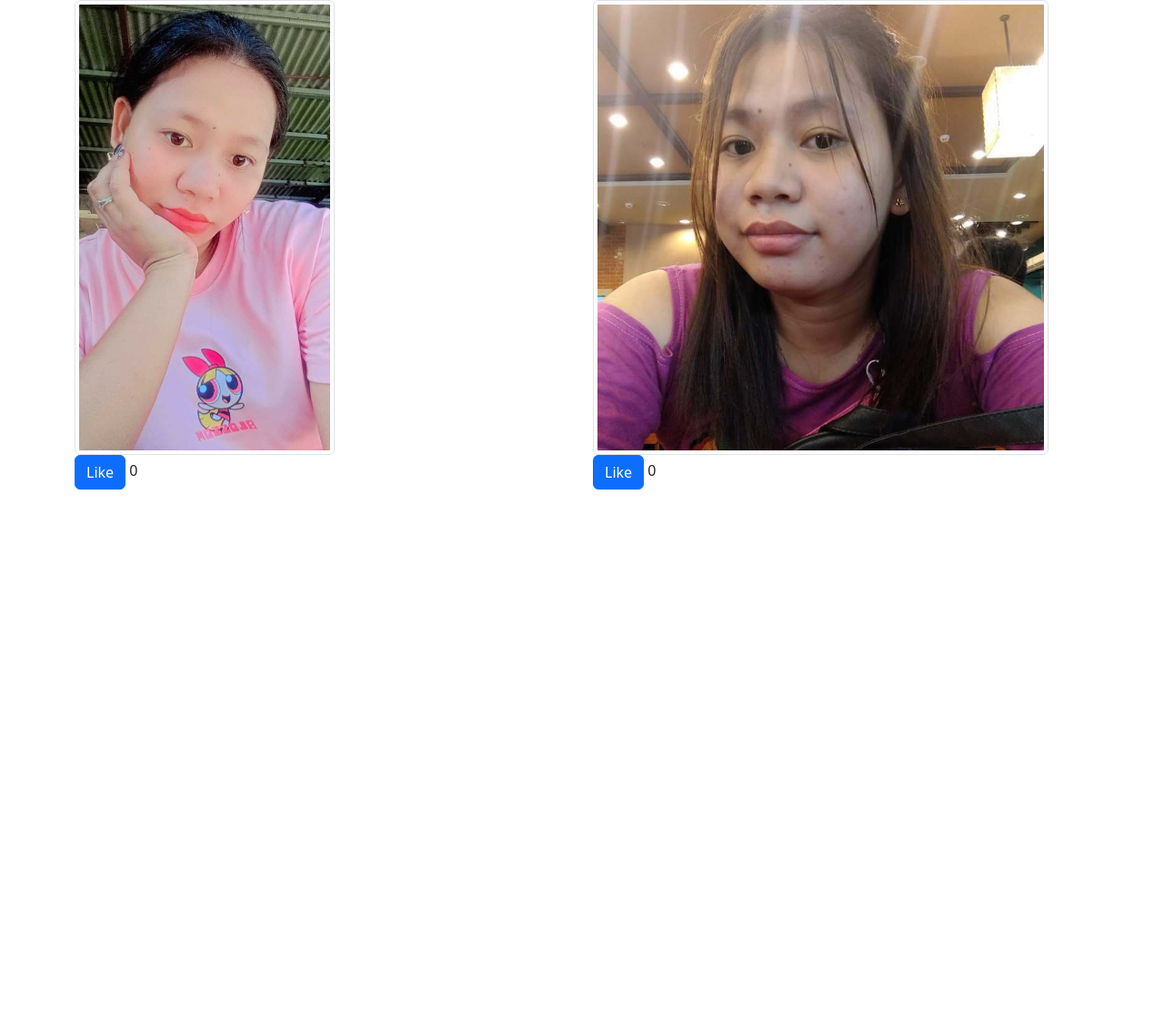
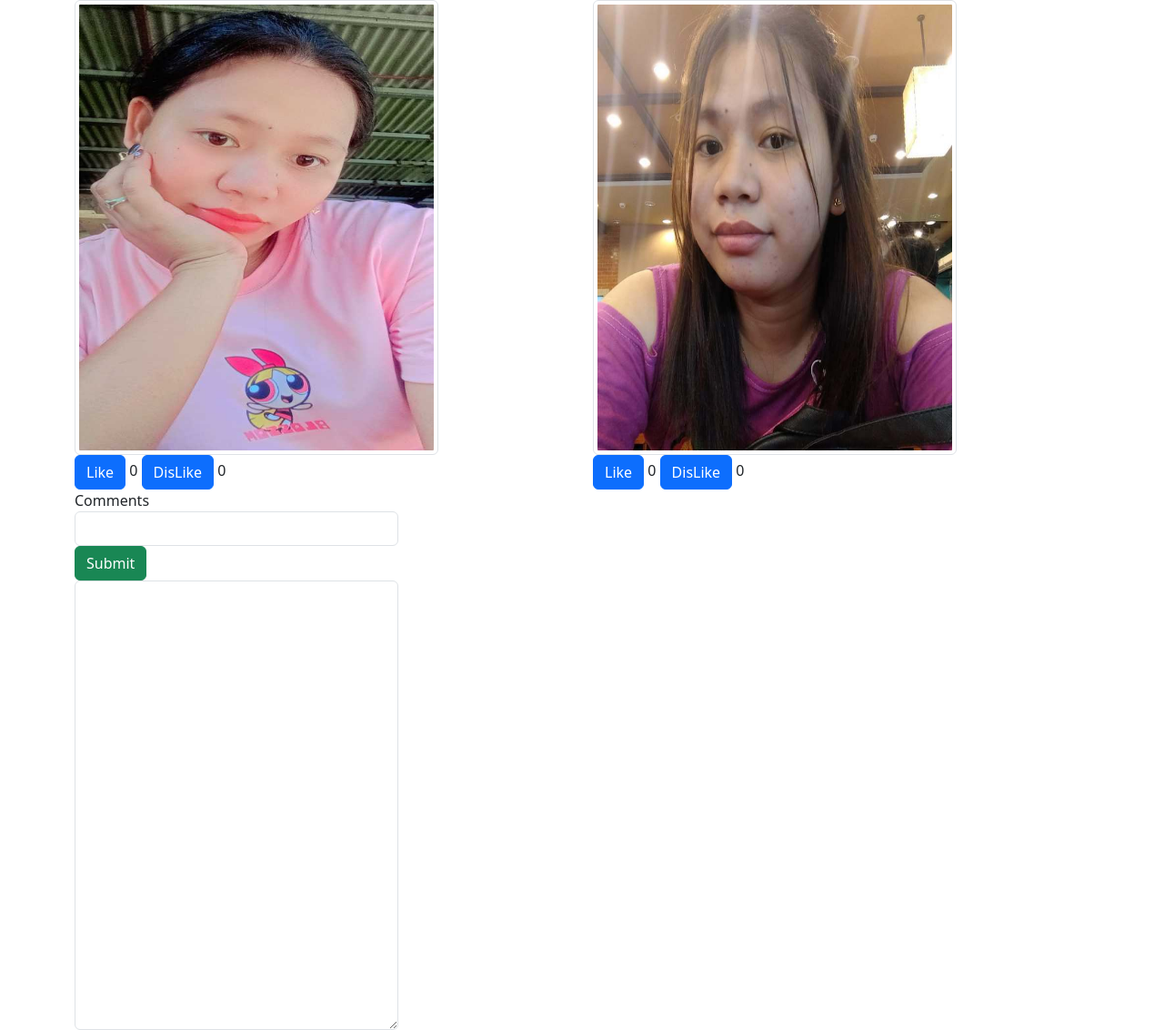
Before and after one commit to gladsjarillo/gladsjarillo, a plain HTML site: page index.html in a window 1280 px wide. Shown: the whole page at 91% size. Before the commit the page ends 800 px from the top, so only its background shows below. Drawn offline with nearby package versions, Linux system fonts and the light colour scheme.

Commit message:
Update index.html

```diff
--- a/index.html
+++ b/index.html
@@ -1,26 +1,33 @@
 <!DOCTYPE html>
-      <title>HOT&SPICY</title>
-      <head>  <link href="https://cdn.jsdelivr.net/npm/bootstrap@5.3.3/dist/css/bootstrap.min.css"
-                rel="stylesheet" integrity="sha384-QWTKZyjpPEjISv5WaRU9OFeRpok6YctnYmDr5pNlyT2bRjXh0JMhjY6hW+ALEwIH"
-                crossorigin="anonymous">
-              <script src="https://cdn.jsdelivr.net/npm/bootstrap@5.3.3/dist/js/bootstrap.bundle.min.js" integrity=
-                "sha384-YvpcrYf0tY3lHB60NNkmXc5s9fDVZLESaAA55NDzOxhy9GkcIdslK1eN7N6jIeHz" crossorigin="anonymous"></script>
+   <title> My Homepage </title>
+   <head>
+     <link href="https://cdn.jsdelivr.net/npm/bootstrap@5.3.3/dist/css/bootstrap.min.css" rel="stylesheet" integrity="sha384-QWTKZyjpPEjISv5WaRU9OFeRpok6YctnYmDr5pNlyT2bRjXh0JMhjY6hW+ALEwIH" crossorigin="anonymous">
+     <script src="https://cdn.jsdelivr.net/npm/bootstrap@5.3.3/dist/js/bootstrap.bundle.min.js" integrity="sha384-YvpcrYf0tY3lHB60NNkmXc5s9fDVZLESaAA55NDzOxhy9GkcIdslK1eN7N6jIeHz" crossorigin="anonymous"></script>
    </head>
    <body>
-
      <div class="container">
        <div class="row">
          <div class="col-6">
-             <img src="1.jpg" class="img-thumbnail" style="widtg:400px; height:500px;"/> <br>
-             <button class="btn btn-primary" type=button id="btnLike1"> Like </button>
+           <img src="1.jpg" class="img-thumbnail" style="width:400px;height:500px;"/><br>
+           <button class="btn btn-primary" type="button" id="btnLike1"> Like </button>
               <output id="countLikes1">0</output>
-
+		<button class="btn btn-primary" type="button" id="btndisLike1"> DisLike </button>
+		<output id="countdisLikes1">0</output>
          </div>
          <div class="col-6">
-             <img src="2.jpg" class="img-thumbnail" style="widtg:400px; height:500px;"/> <br>
-             <button class="btn btn-primary" type=button id="btnLike2"> Like </button>
+           <img src="2.jpg" class="img-thumbnail" style="width:400px;height:500px;"/><br>
+           <button class="btn btn-primary" type="button" id="btnLike2">  Like </button>
               <output id="countLikes2">0</output>
+		<button class="btn btn-primary" type="button" id="btndisLike2"> DisLike </button>
+		<output id="countdisLikes2">0</output>
             </div>
+             <div class="col-4">
+                      Comments<br>
+                      <input type="text" class="form-control" id="comment"/>
+                      <button class="btn btn-success" id="submit">Submit</button>
+                      <textarea class="form-control" id="commentbox" rows="20"></textarea>
+                </div>
+
         </div>
      </div>
       <script src="index.js"></script>
```
Lines whose indentation alone changed are shown as unchanged.
